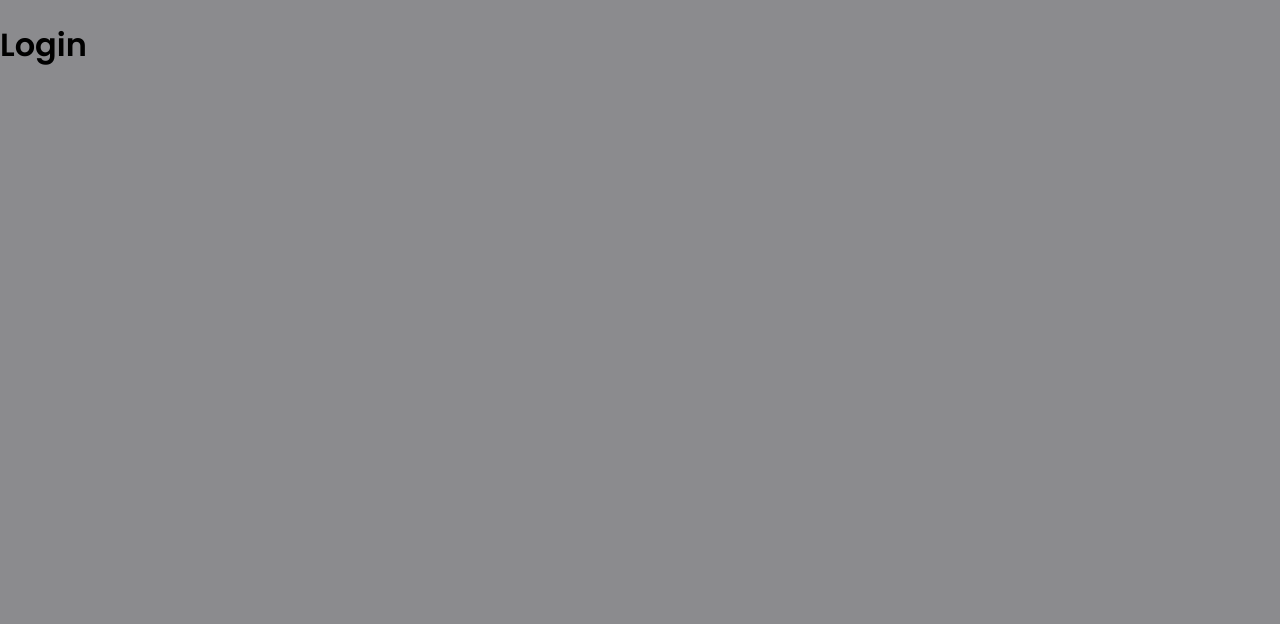
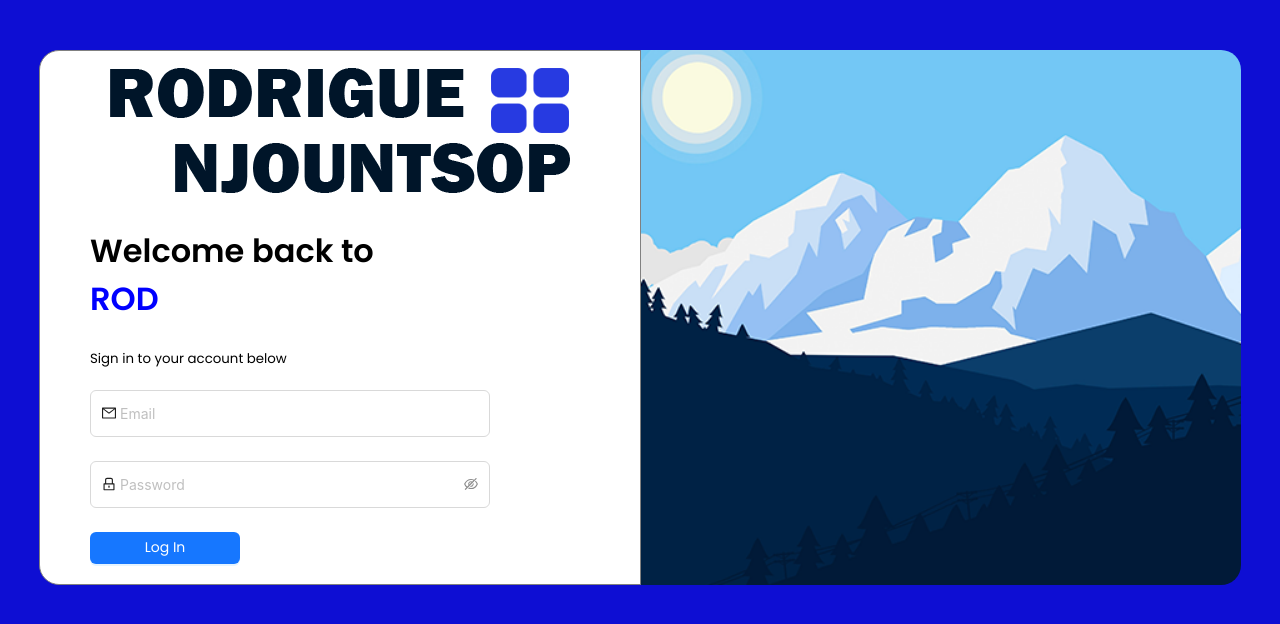
Before and after one commit to Rodrix237/admin-dashboard, a React (Vite) app: page /login in a window 1280 px wide. Shown: the top 624 px of the page. Built offline with nearby package versions, Linux system fonts and the light colour scheme.

Commit message:
authentification

```diff
--- a/src/pages/login/Login.css
+++ b/src/pages/login/Login.css
@@ -5,5 +5,75 @@
   width: 100%;
   height: 100vh;
   z-index: 1;
-  background-color: rgb(139, 139, 142);
+  background-color: rgb(14, 14, 211);
 }
+
+.container {
+  display: flex;
+  justify-content: center;
+  margin-top: 50px;
+}
+
+.container-form {
+  width: 600px;
+  height: 700;
+  border: solid 0.5px;
+  border-color: grey;
+  border-radius: 20px 0px 0px 20px;
+  background-color: white;
+}
+
+.form-login {
+  margin-left: 50px;
+  margin-bottom: 20px;
+}
+
+.field-input {
+  text-align: left;
+  margin-top: 20px;
+  margin-bottom: 0px;
+}
+
+input {
+  width: 400px;
+  height: 37px;
+  border: solid 0.5px;
+  border-color: grey;
+  border-radius: 5px;
+}
+
+.imageform {
+  margin-left: 50px;
+  margin-top: 12px;
+}
+
+.imlogo {
+  margin-left: 150px;
+  margin-top: 12px;
+}
+
+.illogin {
+  width: 450px;
+  height: 400px;
+  margin-left: 80px;
+  margin-top: 12px;
+}
+
+.text {
+  text-align: left;
+}
+
+.navigation {
+  margin-left: 20;
+  margin-right: 200000px;
+  width: 600px;
+}
+
+.container-image {
+  display: inline-block;
+  width: 600px;
+  height: 700;
+  border-radius: 0px 20px 20px 0px;
+  background-image: url("../../assets/wallpaper.png");
+  background-size: cover;
+}
--- a/src/pages/login/Login.jsx
+++ b/src/pages/login/Login.jsx
@@ -1,10 +1,115 @@
-import React from "react";
+import React, { useEffect, useState } from "react";
 import "./Login.css";
+import logo from "../../assets/logo.png";
+import { useNavigate } from "react-router-dom";
+import { message, Form, Input, Button } from "antd";
+import { MailOutlined, LockOutlined } from "@ant-design/icons";
 
 const Login = () => {
+  const [email, setEmail] = useState("");
+  const [password, setPassword] = useState("");
+
+  const navigate = useNavigate();
+
+  useEffect(() => {
+    sessionStorage.clear();
+  });
+  const handleSubmit = async (e) => {
+    e.preventDefault();
+    console.log(email, password);
+
+    if (password === "admin") {
+      sessionStorage.setItem("email", email);
+      message.success("Connexion réussie");
+      navigate("/");
+    } else {
+      message.warning("Le mot de passe  est incorrect.");
+    }
+  };
+
   return (
     <div className="bgLogin">
-      <h1>Login</h1>
+      <div className="container">
+        <div className="container-form">
+          <div className="imageform">
+            {" "}
+            <img src={logo} alt="logo" />
+          </div>
+
+          <div className="form-login">
+            <h1>
+              Welcome back to <br />
+              <font color="blue">ROD</font>
+            </h1>
+            <small>Sign in to your account below</small>
+            <Form onSubmit={handleSubmit}>
+              <div className="field-input">
+                <Form.Item
+                  name={"email"}
+                  rules={[
+                    {
+                      required: true,
+                      message: "Please, enter your email",
+                    },
+                    {
+                      type: "email",
+                      message: "Email is not valid",
+                      warningOnly: true,
+                    },
+                  ]}
+                >
+                  <Input
+                    value={email}
+                    onChange={(e) => setEmail(e.target.value)}
+                    placeholder="Email"
+                    id="email"
+                    style={{ width: "400px" }}
+                    prefix={<MailOutlined />}
+                  />
+                </Form.Item>
+              </div>
+              <div className="field-input">
+                <Form.Item
+                  name={"password"}
+                  rules={[
+                    {
+                      required: true,
+                      message: "Please, enter your password",
+                    },
+                    {
+                      type: "password",
+                      message: "password is not valid",
+                      warningOnly: true,
+                    },
+                  ]}
+                >
+                  <Input.Password
+                    value={password}
+                    onChange={(e) => setPassword(e.target.value)}
+                    type="password"
+                    placeholder="Password"
+                    className="input"
+                    id="password"
+                    style={{ width: "400px" }}
+                    prefix={<LockOutlined />}
+                  />
+                </Form.Item>
+              </div>
+              <Button
+                htmlType="submit"
+                type="primary"
+                style={{ width: "150px" }}
+                onClick={handleSubmit}
+              >
+                Log In
+              </Button>
+            </Form>
+          </div>
+        </div>
+        <div className="container-image">
+          <div></div>
+        </div>
+      </div>
     </div>
   );
 };
```
Also changed, not shown: src/assets/logo.png (added), src/assets/wallpaper.png (added).
